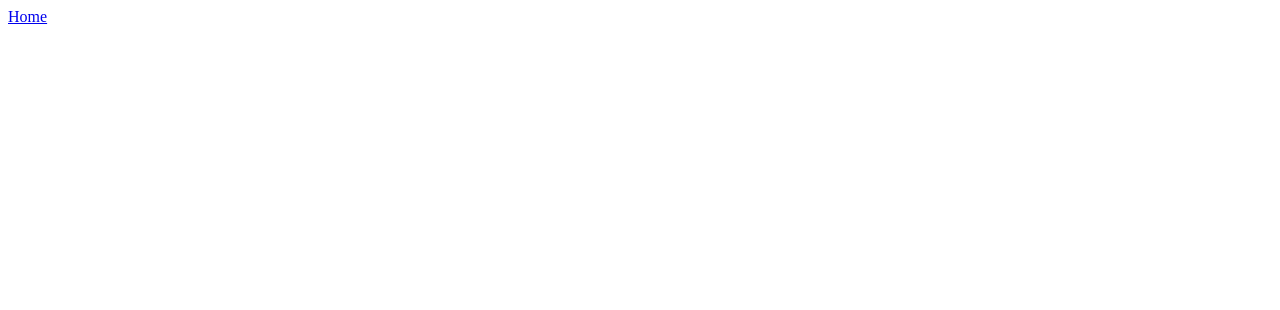
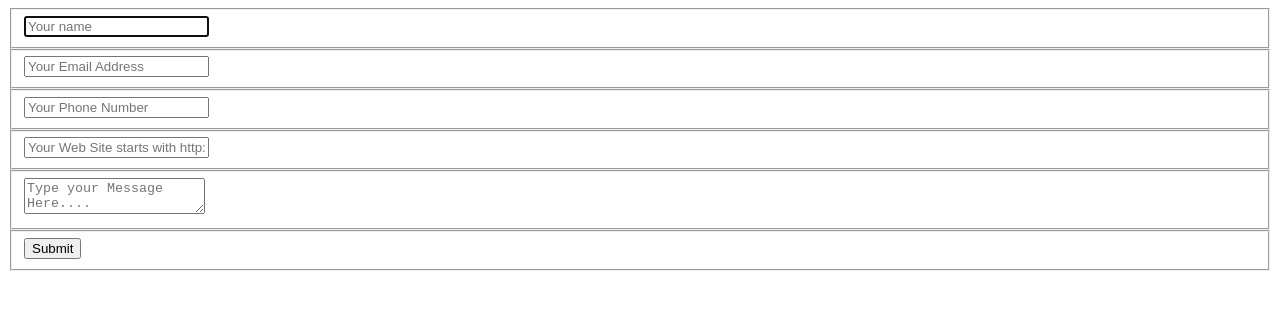
Before and after one commit to OlBal/gitseutp, a plain HTML site: page index.html in a window 1280 px wide. Drawn offline with Linux system fonts and the light colour scheme.

Commit message:
contact form created

```diff
--- a/index.html
+++ b/index.html
@@ -6,9 +6,30 @@
     <title>Document</title>
 </head>
 <body>
-    <nav>
-        <a href="#">Home</a>
-    </nav>
+    <div class="container">
+        <form id="contact" action="" method="post">
 
+          <fieldset>
+            <input placeholder="Your name" type="text" tabindex="1" required autofocus>
+          </fieldset>
+          <fieldset>
+            <input placeholder="Your Email Address" type="email" tabindex="2" required>
+          </fieldset>
+          <fieldset>
+            <input placeholder="Your Phone Number" type="tel" tabindex="3" required>
+          </fieldset>
+          <fieldset>
+            <input placeholder="Your Web Site starts with http://" type="url" tabindex="4" required>
+          </fieldset>
+          <fieldset>
+            <textarea placeholder="Type your Message Here...." tabindex="5" required></textarea>
+          </fieldset>
+          <fieldset>
+            <button name="submit" type="submit" id="contact-submit" data-submit="...Sending">Submit</button>
+          </fieldset>
+        </form>
+
+
+      </div>
 </body>
 </html>
```
Also changed, not shown: contact.html (added).
